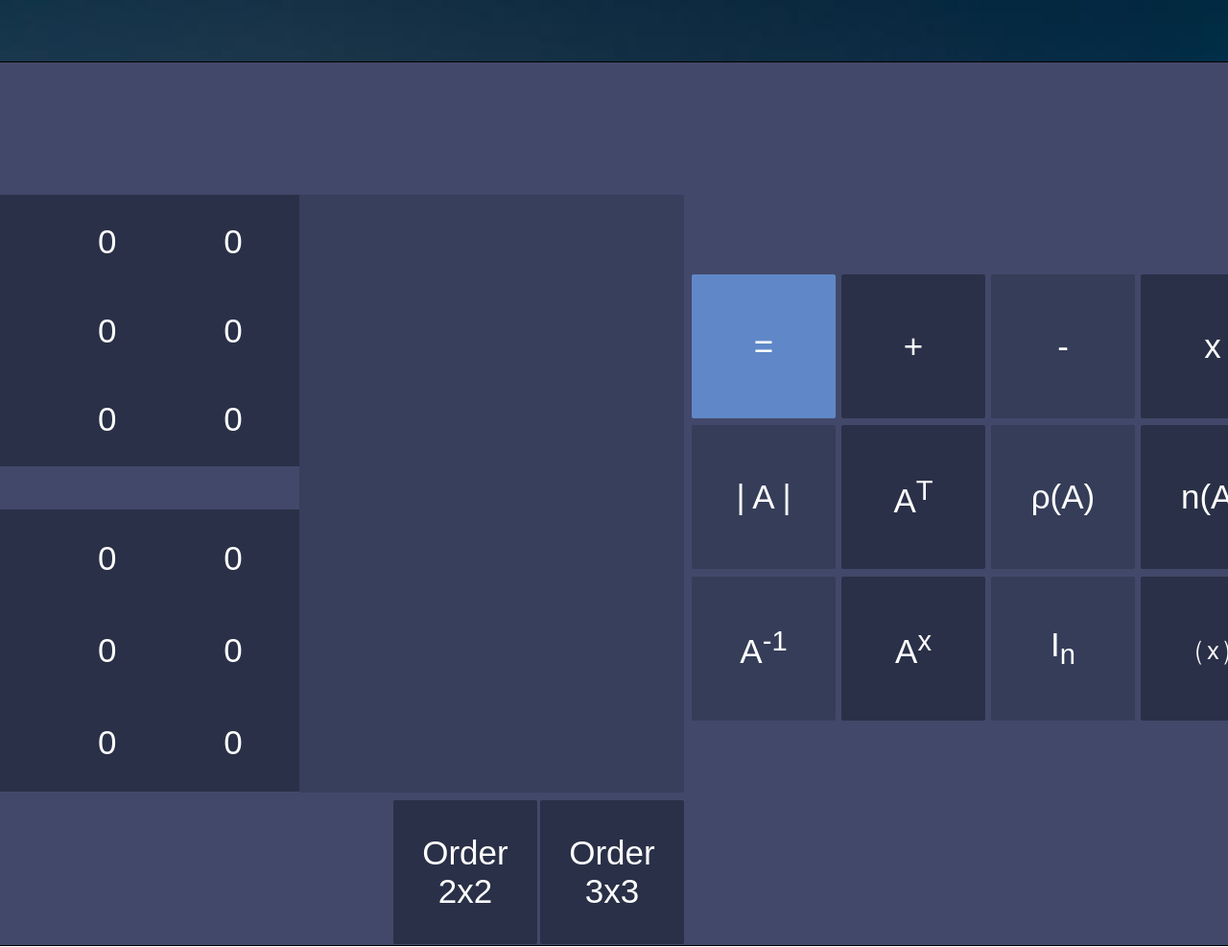
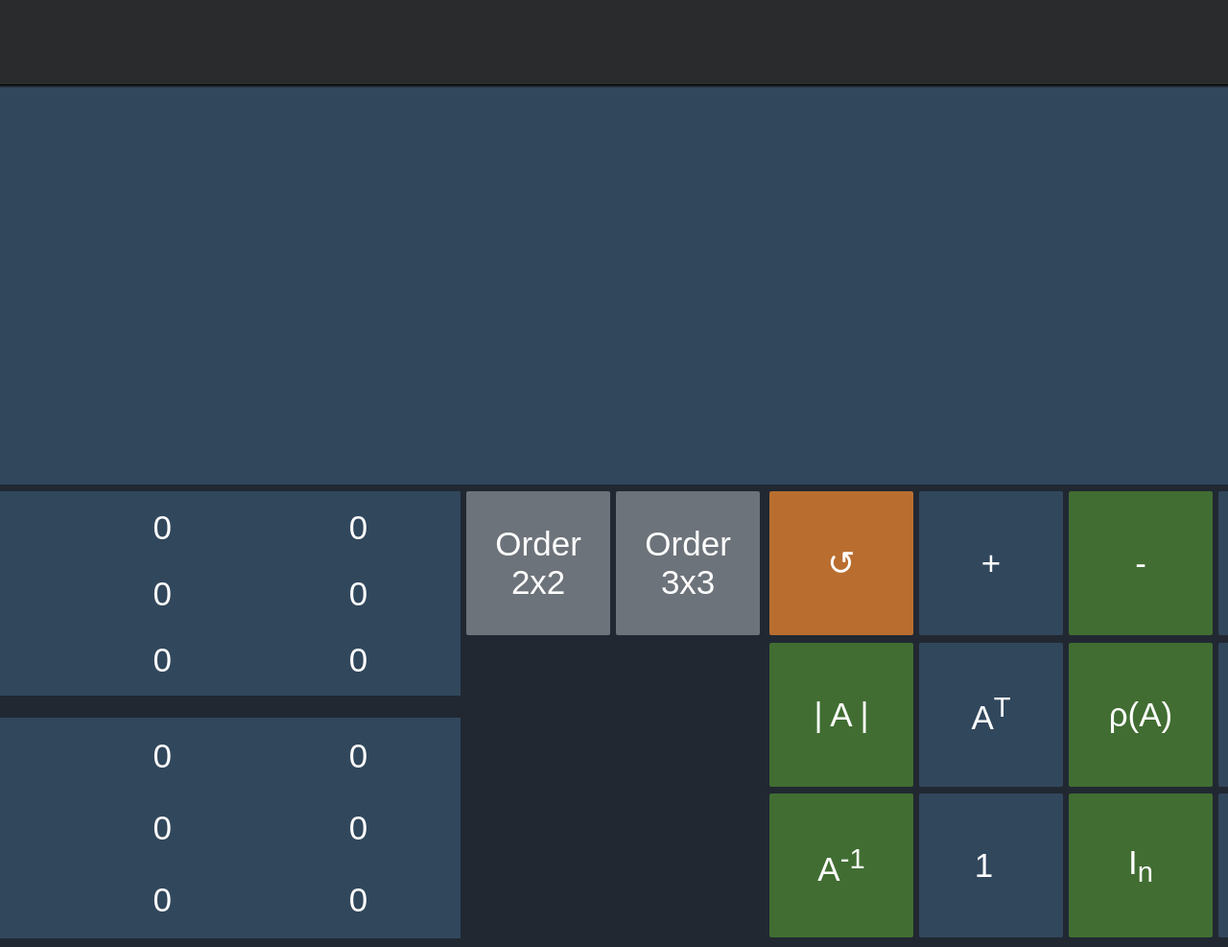
Before and after one commit to zaid-ahmed-001/Matrix-Calculator, a plain HTML site: page index.html in a window 1280 px wide. Shown: the top 987 px of the page at 96% size. Drawn offline with Linux system fonts and the light colour scheme.

Commit message:
Final Built

```diff
--- a/index.html
+++ b/index.html
@@ -13,6 +13,9 @@
     <body>
         <div class="main">
             <div class="frame">
+                <div class="outputwindow">
+                    <textarea wrap="soft" rows="100" cols="20" id="outputtext" class="outputtext" disabled></textarea>
+                </div>
                 <div class="frameleftside">
                     <input class="matrix1row1" type="text" value="0"/>
                     <input class="matrix1row1" type="text" value="0"/>
@@ -37,12 +40,9 @@
                     <input class="matrix2row3" type="text" value="0" id="matrix2row3"/>
                     <input class="matrix2row3" type="text" value="0" id="matrix2row3"/>
                     <input class="matrix2row3" type="text" value="0" id="matrix2row3"/>
-                    <div class="outputwindow">
-                        <textarea wrap="soft" rows="100" cols="20" id="outputtext" class="outputtext" disabled></textarea>
-                    </div>
                 </div>
                 <div class="framerightside">
-                    <button onclick="Submit('sui')" class="button color3">=</button>
+                    <a href="index.html"><button class="button color3">↺</button></a>
                     <button onclick="Submit('add')" class="button color2">+</button>
                     <button onclick="Submit('sub')" class="button color1">-</button>
                     <button onclick="Submit('multiply')" class="button color2">x</button>
@@ -53,13 +53,13 @@
                     <button onclick="Submit('nullity')" class="button color2">n(A)</button>
 
                     <button onclick="Submit('inverse')" class="button color1">A<sup>-1</sup></button>
-                    <button onclick="Submit('power')" id="pow" class="button color2">A<sup>x</sup></button>
+                    <input type="number" id="pow" onclick="Submit('power')" class="button color2" value="1">
                     <button onclick="Submit('identity')" class="button color1">I<sub>n</sub></button>
                     <button onclick="Submit('random')" class="button color2">⒳</button>
                 </div>
                 <div class="slideshow">
-                    <a href="order2.html"><button class="button color2">Order<br>2x2</button></a>
-                    <a href="index.html"><button class="button color2">Order<br>3x3</button></a>
+                    <a href="order2.html"><button class="button color4">Order<br>2x2</button></a>
+                    <a href="index.html"><button class="button color4">Order<br>3x3</button></a>
                 </div>
             </div>
         </div>
--- a/main.js
+++ b/main.js
@@ -96,7 +96,7 @@ function Submit(classid) {
             r3 = this.matrixA[0][1]*this.matrixA[1][0]*this.matrixA[2][2];
             determinant = Math.round((op1+op2+op3-r1-r2-r3)*100)/100;
             this.determinantA = determinant;
-            document.getElementById("outputtext").value = +determinant;
+            document.getElementById("outputtext").value = 'Determinant: '+determinant;
         } else if(classid=='transpose') {
             var string = "\r";
             for (var i =0; i<this.AxDimension; i++) {
--- a/style.css
+++ b/style.css
@@ -1,17 +1,18 @@
 body{
-    background: url(bokeh-background-skyscraper-buildings-downtown-city-lights-blurry-photo-night-time-illuminated-cityscape-bokeh-160005003.jpg);
+    /* background: url(bokeh-background-skyscraper-buildings-downtown-city-lights-blurry-photo-night-time-illuminated-cityscape-bokeh-160005003.jpg);
     background-repeat: no-repeat;
-    background-size: cover;
+    background-size: cover; */
+    background-color: #2a2b2c;
 }
 
 .frame{
-    background-color: #424869;
+    background-color: #212832;
     height: 900px;
     width: 1600px;
 
     position: absolute;
     display: inline-block;
-    top: 8%;
+    top: 11%;
     left: 50%;
     transform: translateY(-50%);
     transform: translateX(-50%);
@@ -24,8 +25,8 @@ body{
 
 .framerightside{
     position: absolute;
-    top: 24%;
-    left: 55%;
+    top: 46%;
+    left: 60%;
     display: grid;
     grid-template-columns: 26% 26% 26% 26%;
     grid-template-rows: 35% 35% 35% 35%;
@@ -34,7 +35,7 @@ body{
 .button{
     width: 150px;
     height: 150px;
-    background-color: #2a3047;
+    background-color: #31475c;
     border-radius: 2px;
     border-color: transparent;
 
@@ -43,20 +44,23 @@ body{
     font-weight: 500;
 }
 .color1{
-    background-color: #353d59;
+    background-color: #416d32;
 }
 .color3{
-    background-color: #6088c8;
+    background-color: #b96e30;
+}
+.color4{
+    background-color: #6d737a;
 }
 
 .button:hover{
-    color: #353d59;
+    color: #31475c;
     background-color: #ffffff;
     transition: background-color 1.5s linear;
 }
 
 .button:active {
-    color: #353d59;
+    color: #31475c;
     background-color: #ffffff;
     transform: translateY(4px);
 }
@@ -65,19 +69,19 @@ body{
 
 .frameleftside{
     position: absolute;
-    top: 15%;
-    right: 50%;
+    top: 46%;
+    right: 28.2%;
     display: grid;
     grid-template-columns: 18% 18% 18%;
     grid-template-rows: 15% 15% 15%;
-    width: 45%;
-    height: 67%;
+    width: 70%;
+    height: 50%;
     background-color: rgba(255, 255, 255, 0);
     border-color: transparent;
 }
 
 .matrix1row1{
-    background-color: #2a3047;
+    background-color: #31475c;
     border-color: transparent;
     width: 100%;
     height: 100%;
@@ -87,7 +91,7 @@ body{
     text-align: center;
 }
 .matrix1row2{
-    background-color: #2a3047;
+    background-color: #31475c;
     border-color: transparent;
     width: 100%;
     height: 100%;
@@ -97,7 +101,7 @@ body{
     text-align: center;
 }
 .matrix1row3{
-    background-color: #2a3047;
+    background-color: #31475c;
     border-color: transparent;
     width: 100%;
     height: 100%;
@@ -107,23 +111,23 @@ body{
     text-align: center;
 }
 .matrix1row1:hover{
-    background-color: #353d59;
+    background-color: #31475c;
     transition: background-color .5s linear;
     outline: none;
 }
 .matrix1row2:hover{
-    background-color: #353d59;
+    background-color: #31475c;
     transition: background-color .5s linear;
     outline: none;
 }
 .matrix1row3:hover{
-    background-color: #353d59;
+    background-color: #31475c;
     transition: background-color .5s linear;
     outline: none;
 }
 
 .matrix2row1{
-    background-color: #2a3047;
+    background-color: #31475c;
     border-color: transparent;
     width: 100%;
     height: 100%;
@@ -133,7 +137,7 @@ body{
     text-align: center;
 }
 .matrix2row2{
-    background-color: #2a3047;
+    background-color: #31475c;
     border-color: transparent;
     width: 100%;
     height: 100%;
@@ -143,7 +147,7 @@ body{
     text-align: center;
 }
 .matrix2row3{
-    background-color: #2a3047;
+    background-color: #31475c;
     border-color: transparent;
     width: 100%;
     height: 100%;
@@ -153,17 +157,17 @@ body{
     text-align: center;
 }
 .matrix2row1:hover{
-    background-color: #353d59;
+    background-color: #31475c;
     transition: background-color .5s linear;
     outline: none;
 }
 .matrix2row2:hover{
-    background-color: #353d59;
+    background-color: #31475c;
     transition: background-color .5s linear;
     outline: none;
 }
 .matrix2row3:hover{
-    background-color: #353d59;
+    background-color: #31475c;
     transition: background-color .5s linear;
     outline: none;
 }
@@ -172,15 +176,22 @@ input[type=text]{
     outline: none;
 }
 
+input[type=number]{
+    outline: none;
+    width: 142px;
+    height: 144px;
+    text-align: center;
+}
+
 .outputwindow{
     display: grid;
     position: absolute;
-    left: 55%;
+    left: 1.8%;
+    top: 0.2%;
+    width: 96.5%;
+    height: 45%;
 
-    width: 55%;
-    height: 101%;
-
-    background-color: #373f5c;
+    background-color: #31475c;
     border-color: transparent;
     color: white;
     font-size: 50px;
@@ -196,12 +207,10 @@ input[type=text]{
     position: absolute;
     width: 100%;
     height: 100%;
-    top: 20%;
-    right: 10%;
-    background-color: #ffffff00;
+    background-color: transparent;
     border-color: transparent;
     color: #ffffff;
-    font-size: 40px;
+    font-size: 50px;
     font-weight: 500;
     text-align: center;
 }
@@ -213,20 +222,20 @@ input[type=text]{
 .slideshow{
     display: grid;
     position: absolute;
-    bottom: 1px;
-    left: 35.8%;
-    grid-template-columns: 51% 51%;
+    top: 46%;
+    left: 40.5%;
+    grid-template-columns: 52% 52%;
 }
 
 .frameleftsideorder2{
     position: absolute;
-    top: 15%;
-    right: 50%;
+    top: 46%;
+    right: 30.8%;
     display: grid;
     grid-template-columns: 28% 28%;
     grid-template-rows: 20% 20%;
-    width: 45%;
-    height: 67%;
+    width: 67.5%;
+    height: 50%;
     background-color: rgba(255, 255, 255, 0);
     border-color: transparent;
 }
```
Also changed, not shown: order2.html (+7 -7 lines), order2.js (+17 -1 lines).
